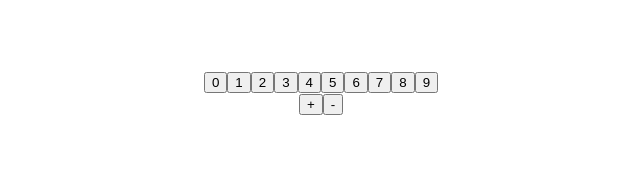
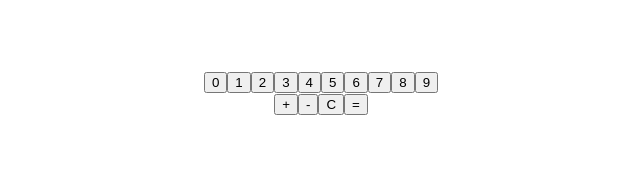
Before and after one commit to maitearmengaud/calculator, a React (Create React App) app: page / in a window 1280 px wide. Shown: the top 184 px of the page, without its empty margins (319-959 px from the left). Built offline with nearby package versions, Linux system fonts and the light colour scheme.

Commit message:
adding equal and clear buttons

```diff
--- a/src/App.js
+++ b/src/App.js
@@ -18,7 +18,17 @@ concat = (n) => {
   });
 };
 
+equal = () => {
+  this.setState({
+    display : eval(this.state.display)
+  })
+};
 
+clear = () => {
+  this.setState({
+    display : ''
+  })
+}
 
   render() {
     return (
@@ -27,6 +37,8 @@ concat = (n) => {
         <Buttons buttonClick={ this.concat }></Buttons>
         <Operator buttonClick={ this.concat }>+</Operator>
         <Operator buttonClick={ this.concat }>-</Operator>
+        <Operator buttonClick={ this.clear }>C</Operator>
+        <Operator buttonClick={ this.equal }>=</Operator>
       </Fragment>
     );
   }
```
